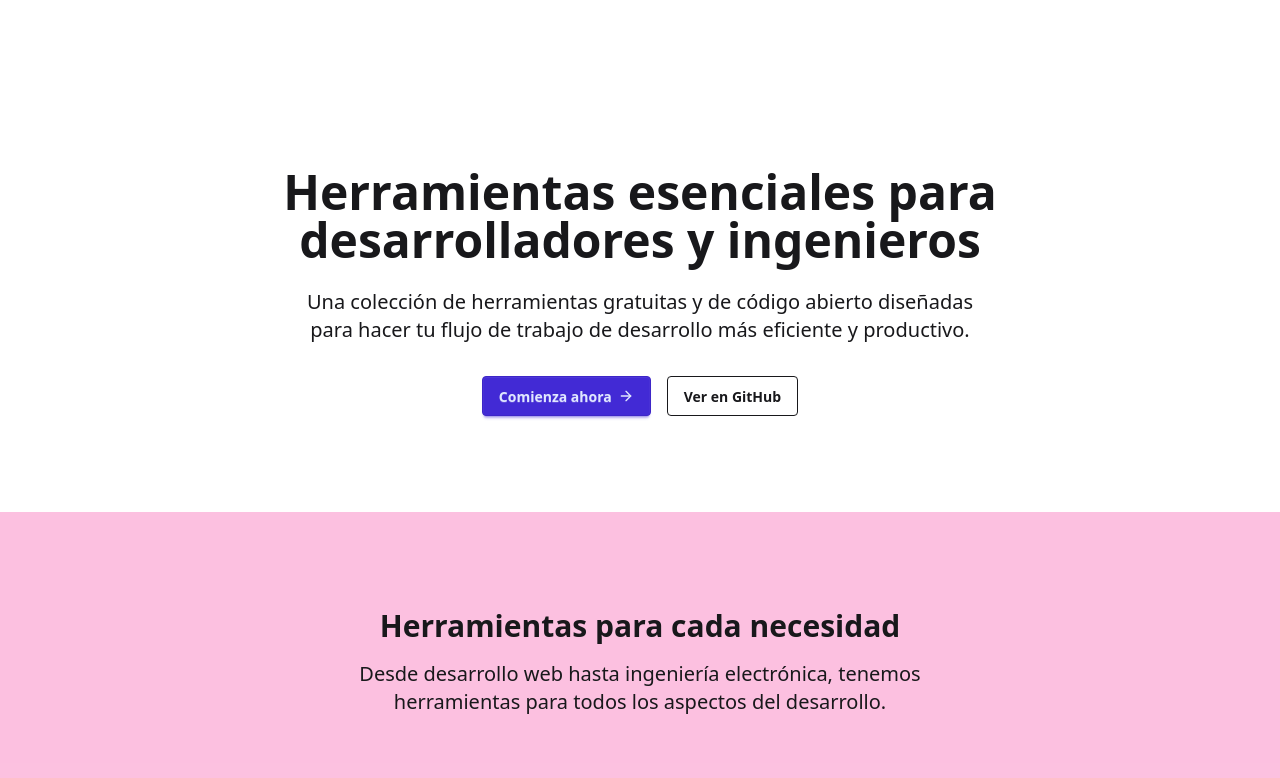
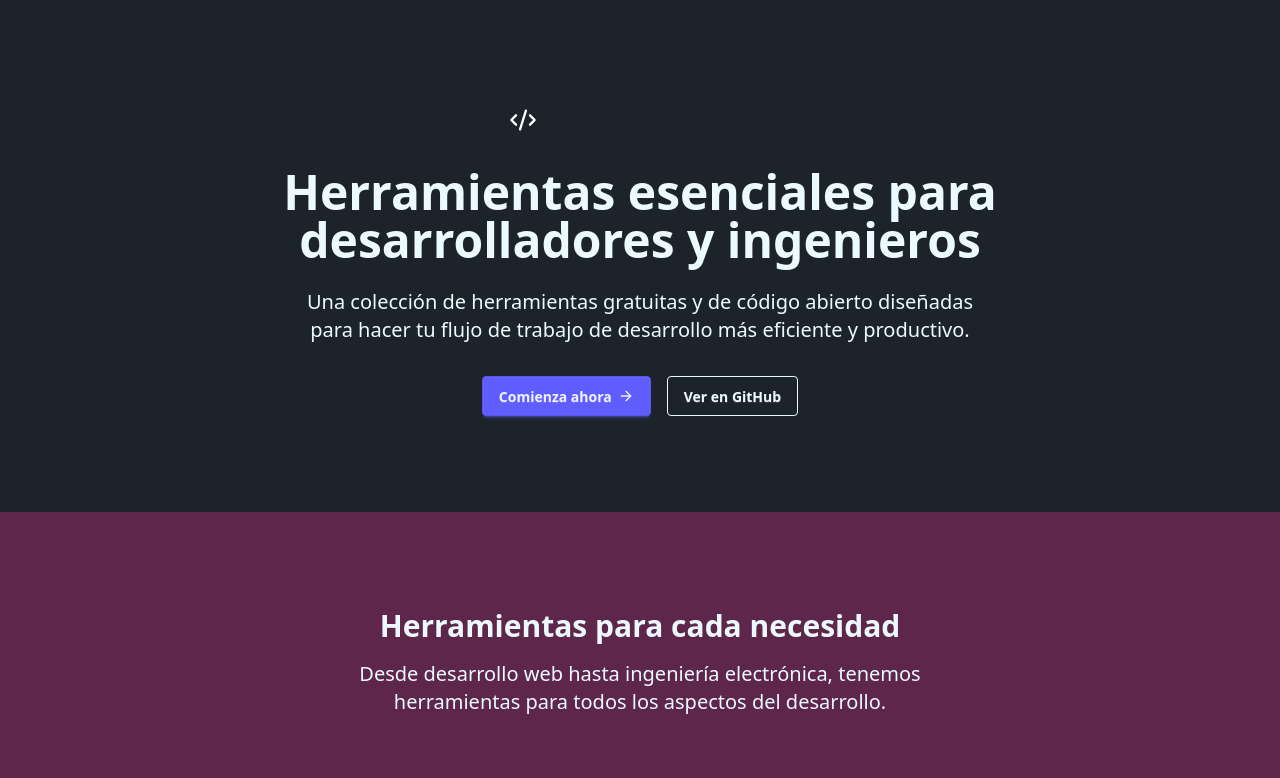
Before and after one commit to AletzMan/devbraineer, a Next.js app: page / in a window 1280 px wide. Shown: the top 778 px of the page. Built offline with nearby package versions, Linux system fonts and the light colour scheme.

Commit message:
chore: Update theme to dark in RootLayout component for consistency with globals.css

```diff
--- a/src/app/layout.tsx
+++ b/src/app/layout.tsx
@@ -27,7 +27,7 @@
 }>) {
   return (
     <ClerkProvider>
-      <html lang="en" data-theme="business">
+      <html lang="en" data-theme="dark">
         <body
           className={`${geistSans.variable} ${geistMono.variable} antialiased`}
         >
```
